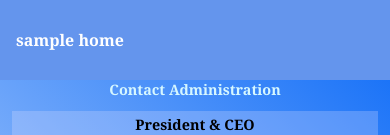
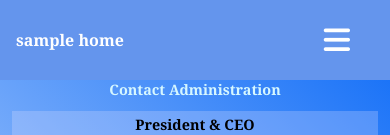
Before and after one commit to satnam00014/Teek_Geeks_Course_A-_FP, a plain HTML site: page contact.html in a window 390 px wide. Shown: the top 135 px of the page. Drawn offline with Linux system fonts and the light colour scheme.

Commit message:
hamburger added to nav

```diff
--- a/css/navbar.css
+++ b/css/navbar.css
@@ -65,6 +65,9 @@ a:hover {
 }
 
 @media screen and (max-width: 900px) {
+  nav .checkbtn{
+    display: block;
+}
   ul {
     z-index: 1;
     position: fixed;
```
